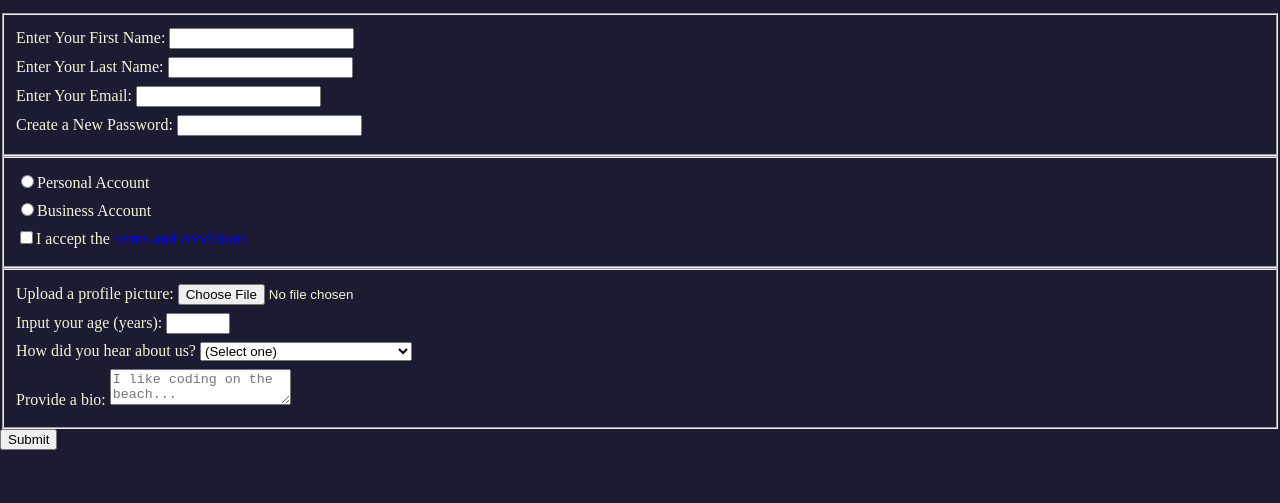
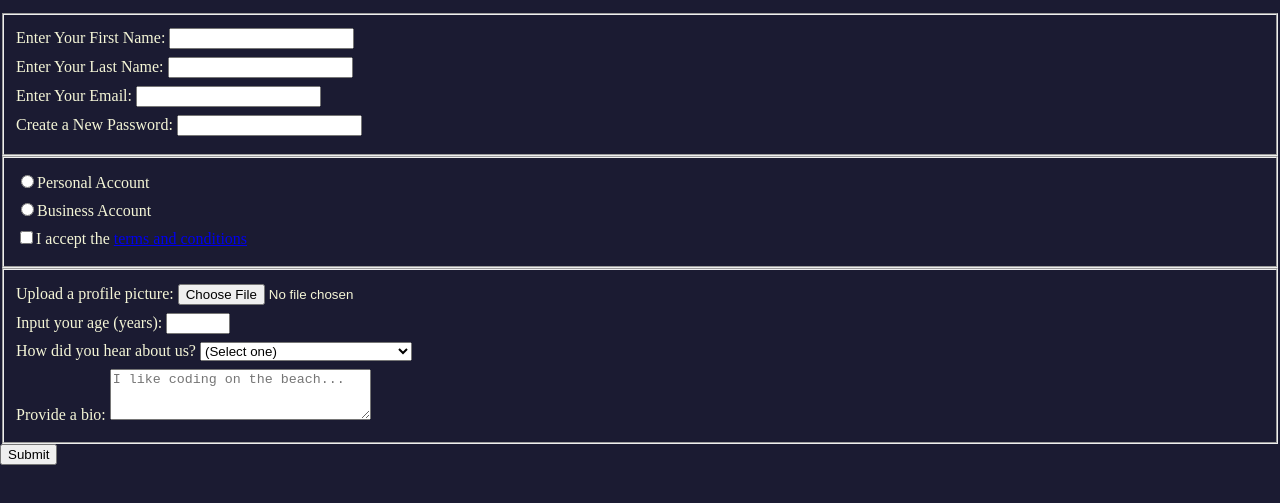
Before and after one commit to Arupparida/Registration-form-project, a plain HTML site: page Index.html in a window 1280 px wide. Shown: the part 101-604 px from the top of the page. Drawn offline with Linux system fonts and the light colour scheme.

Commit message:
finalhtmlcodecompleted

```diff
--- a/Index.html
+++ b/Index.html
@@ -37,7 +37,7 @@
         <option value="3">freecodecamp forum</option>
       </select>
       </label>
-      <label for="bio">Provide a bio: <textarea id="bio" name="bio"placeholder="I like coding on the beach..."></textarea></label>
+      <label for="bio">Provide a bio: <textarea id="bio" name="bio"placeholder="I like coding on the beach..." rows="3" cols="30"></textarea></label>
     </fieldset>
     <input type="submit"/>
   </form>
```
